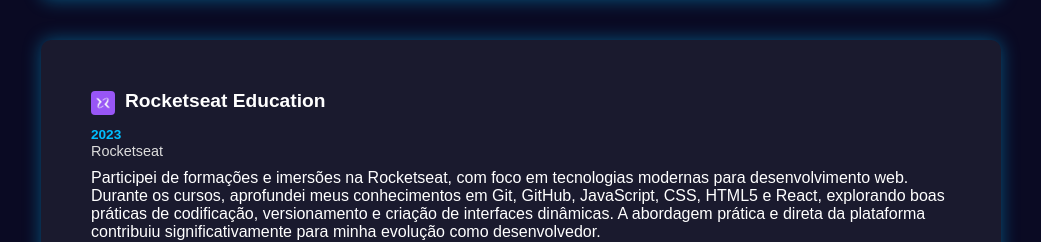
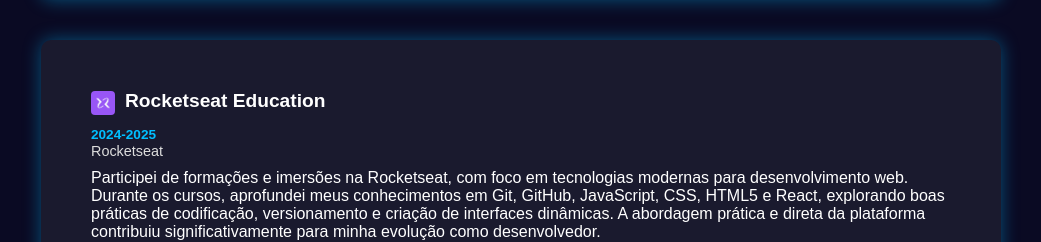
Before and after one commit to paiva737/portfolio, a React (Create React App) app: page / in a window 1280 px wide. Shown: the part 4380-4622 px from the top of the page, without its empty margins (119-1160 px from the left). Built offline with nearby package versions, Linux system fonts and the light colour scheme.

Commit message:
descricao

```diff
--- a/src/components/Certificates/Experience.jsx
+++ b/src/components/Certificates/Experience.jsx
@@ -39,7 +39,7 @@
   },
   {
     title: 'Rocketseat Education',
-    period: '2023',
+    period: '2024-2025',
     institution: 'Rocketseat',
     description: 'Participei de formações e imersões na Rocketseat, com foco em tecnologias modernas para desenvolvimento web. Durante os cursos, aprofundei meus conhecimentos em Git, GitHub, JavaScript, CSS, HTML5 e React, explorando boas práticas de codificação, versionamento e criação de interfaces dinâmicas. A abordagem prática e direta da plataforma contribuiu significativamente para minha evolução como desenvolvedor.',
     logo: rocketseatlogo,
```
